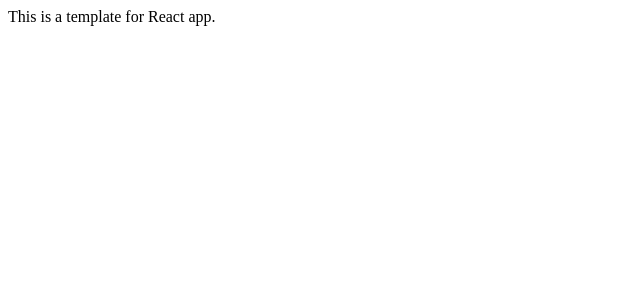
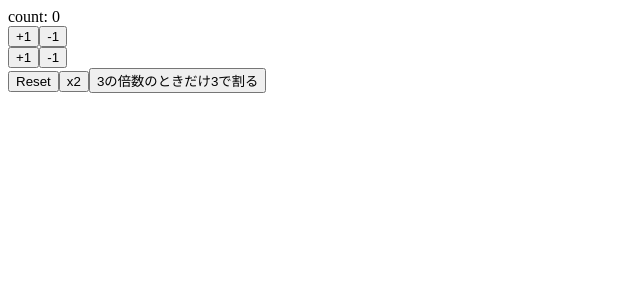
Before and after one commit to supunic/react-hooks-101-ts, a React (Create React App) app: page / in a window 1280 px wide. Shown: the top 300 px of the page, without its empty margins (0-640 px from the left). Built offline with nearby package versions, Linux system fonts and the light colour scheme.

Commit message:
my first React Hook with useState

```diff
--- a/src/App.tsx
+++ b/src/App.tsx
@@ -1,10 +1,36 @@
-import React from 'react'
+import React, { useState } from 'react'
 
 const App = () => {
+  const [count, setCount] = useState(0)
+
+  const increment = () => setCount(count + 1)
+  const decrement = () => setCount(count - 1)
+
+  const increment2 = () => setCount(previousCount => previousCount + 1)
+  const decrement2 = () => setCount(previousCount => previousCount - 1)
+  const reset = () => setCount(0)
+  const double = () => setCount(previousCount => previousCount * 2)
+  const devide3 = () => setCount((previousCount): number =>
+    previousCount % 3 === 0 ? previousCount / 3 : previousCount
+  )
+
   return (
-    <div>
-      This is a template for React app.
-    </div>
+    <>
+      <div>count: {count}</div>
+      <div>
+        <button onClick={increment}>+1</button>
+        <button onClick={decrement}>-1</button>
+      </div>
+      <div>
+        <button onClick={increment2}>+1</button>
+        <button onClick={decrement2}>-1</button>
+      </div>
+      <div>
+        <button onClick={reset}>Reset</button>
+        <button onClick={double}>x2</button>
+        <button onClick={devide3}>3の倍数のときだけ3で割る</button>
+      </div>
+    </>
   )
 }
 
```
Also changed, not shown: 1 other file (tests, documents, lock files or other folders).
